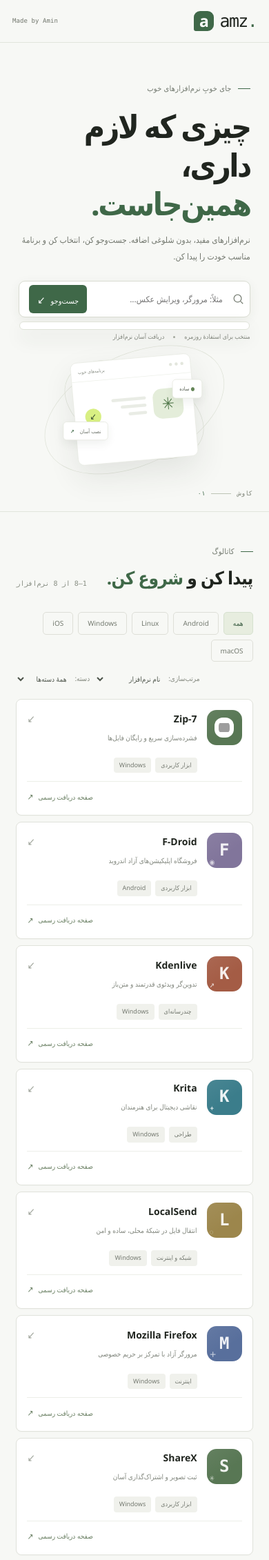
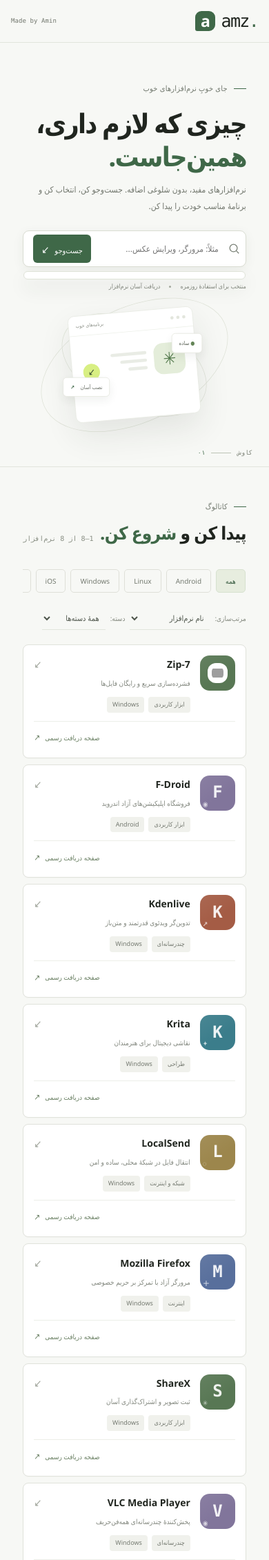
Before and after one commit to amzlearn644-arch/AMZ, a FastAPI app: page / in a window 390 px wide. Shown: the top 2261 px of the page at 69% size. Run offline with FastAPI, Linux system fonts and the light colour scheme; data comes from the database, SQL or seed files in the repository; data that the repository does not hold is empty; grey boxes are pictures that could not be loaded.

Commit message:
style: improve catalog spacing, mobile filters, focus states and detail layout

```diff
--- a/app/static/style.css
+++ b/app/static/style.css
@@ -37,3 +37,55 @@ a:focus-visible,button:focus-visible,input:focus-visible,select:focus-visible{ou
 .detail-heading p{line-height:1.9}
 .detail-description{overflow-wrap:anywhere}
 @media(max-width:600px){.pagination{gap:10px}.page-link{min-height:36px;padding:0 12px}.page-indicator{font-size:10px}.software-card{min-height:154px}}
+
+/* Visual QA pass: consistent controls, readable spacing and resilient RTL layouts. */
+:root{color-scheme:light}
+body{min-width:320px}
+.topbar,footer{padding-inline:clamp(16px,4vw,42px)}
+.hero,.catalog-section{padding-inline:clamp(18px,8.5%,105px)}
+.hero{gap:clamp(12px,3vw,42px)}
+.hero-copy,.card-copy,.detail-heading{min-width:0}
+.hero h1{overflow-wrap:normal;text-wrap:balance}
+.hero-copy>p,.manifesto>p,.detail-description{ text-wrap:pretty}
+.search-form{z-index:5}
+.search-form input{min-height:42px}
+.search-form button,.download-button,.page-link{transition:background-color .18s ease,border-color .18s ease,transform .18s ease}
+.search-form button:active,.download-button:active,.page-link:active{transform:translateY(1px)}
+.filter-row{align-items:center}
+.filter-chips{min-width:0}
+.chip{min-height:34px;display:inline-flex;align-items:center;justify-content:center}
+.category-select{flex-wrap:wrap;justify-content:flex-start}
+.category-select select{min-height:34px;max-width:min(45vw,190px);padding:0 5px;border-bottom:1px solid var(--line)}
+.software-grid{align-items:stretch}
+.software-card{min-width:0}
+.card-title-row h3{overflow-wrap:anywhere}
+.card-tags span{max-width:100%;overflow-wrap:anywhere}
+.quick-download{min-height:38px}
+.search-suggestions{max-width:100%;overscroll-behavior:contain}
+.search-suggestion{display:block;text-decoration:none;min-height:40px}
+.search-suggestion:focus-visible{outline:2px solid var(--green);outline-offset:-2px}
+.detail-card{overflow:hidden}
+.detail-heading h1{overflow-wrap:anywhere}
+.detail-info b{overflow-wrap:anywhere}
+.detail-download-row{gap:16px}
+.download-disabled{overflow-wrap:anywhere}
+footer{gap:14px}
+@media(min-width:1000px){.software-grid{grid-template-columns:repeat(2,minmax(0,1fr))}.hero{min-height:470px}}
+@media(max-width:800px){.hero{grid-template-columns:minmax(0,1fr) minmax(220px,.8fr)}.filter-row{align-items:flex-start}.filter-chips{max-width:100%}}
+@media(max-width:600px){
+ .hero{display:flex;flex-direction:column;align-items:stretch;gap:8px}
+ .hero-copy{width:100%}
+ .hero h1{font-size:clamp(36px,10vw,46px);letter-spacing:-1.7px}
+ .hero-art{width:100%;max-width:360px;align-self:center;transform:scale(.78);transform-origin:center}
+ .hero-index{bottom:12px}
+ .filter-row{gap:12px}
+ .filter-chips{flex-wrap:nowrap;overflow-x:auto;padding:3px 1px 8px;width:100%;scrollbar-width:thin}
+ .chip{white-space:nowrap;flex:none}
+ .category-select{width:100%;justify-content:flex-start;gap:7px}
+ .category-select select{max-width:42%;font-size:11px}
+ .card-copy p{min-height:0}
+ .detail-info{min-width:0}
+ .detail-info>div{min-width:0}
+ footer{justify-content:space-between}
+}
+@media(hover:none){.software-card:hover{box-shadow:none}}
```
